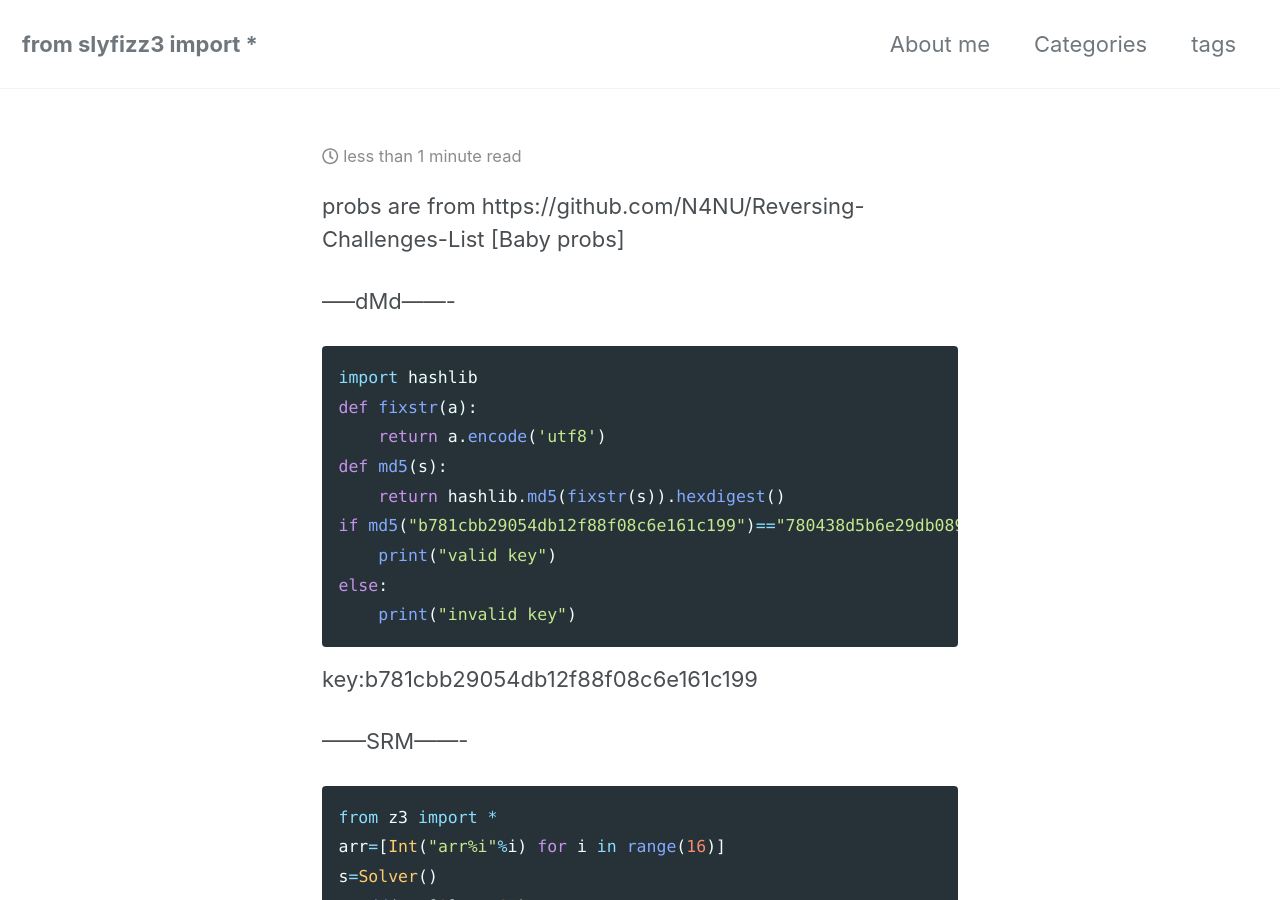
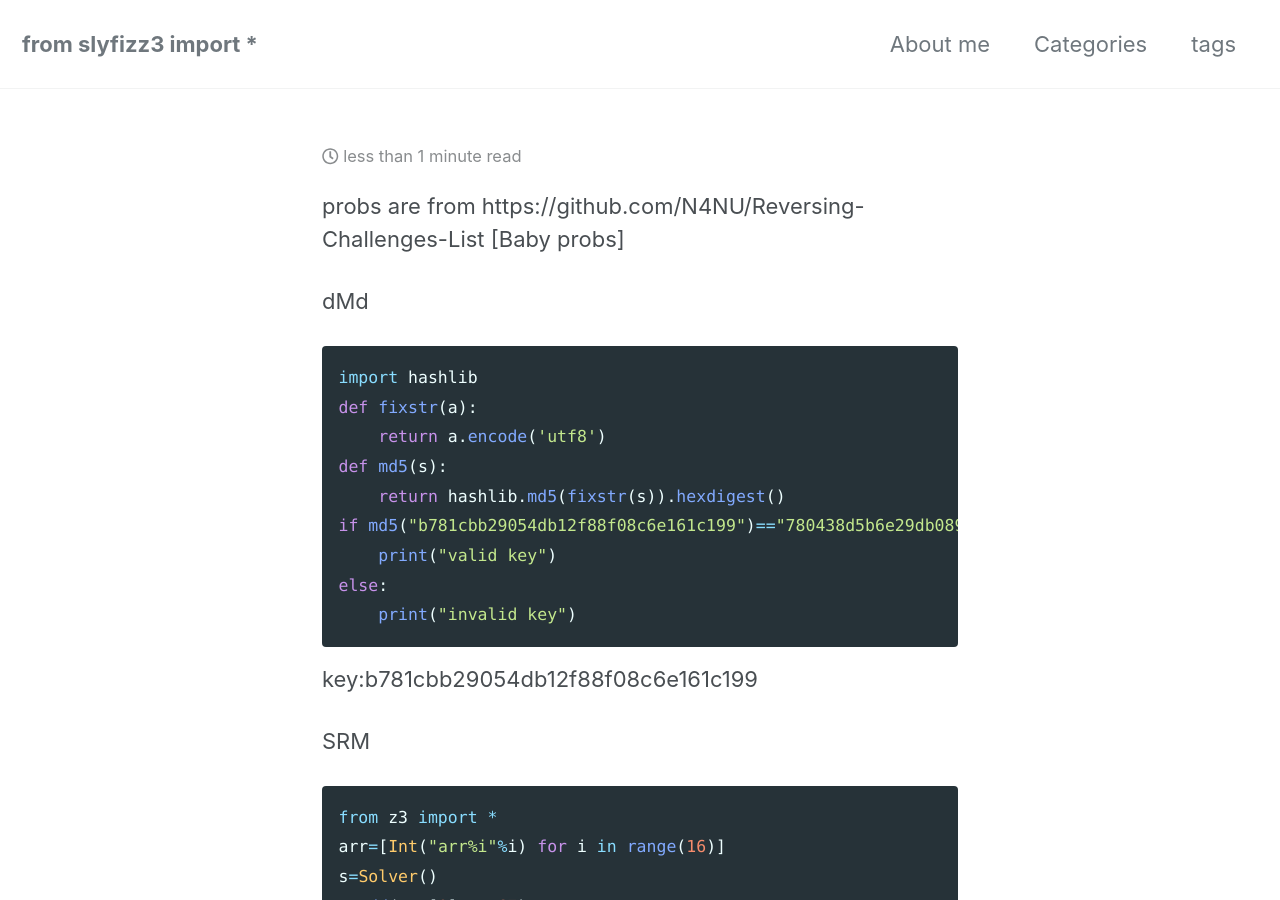
Before and after one commit to slyfizz3/slyfizz3.github.io, a Jekyll site: the page built from _posts/2019-06-26-Rev-chall[Baby].md, in a window 1280 px wide and 900 px high. Built offline with Jekyll 4.4.1, drawn with Linux system fonts in a browser that asks for light colours; cached includes are drawn as plain includes; nearby versions of some CDN libraries.

````diff
--- a/_posts/2019-06-26-Rev-chall[Baby].md
+++ b/_posts/2019-06-26-Rev-chall[Baby].md
@@ -8,7 +8,7 @@ tags:Baby
 probs are from https://github.com/N4NU/Reversing-Challenges-List
 [Baby probs]
 
------dMd-------
+dMd
 ```python
 import hashlib
 def fixstr(a):
@@ -22,7 +22,7 @@ else:
 ```
 key:b781cbb29054db12f88f08c6e161c199
 
-------SRM-------
+SRM
 ```python
 from z3 import *
 arr=[Int("arr%i"%i) for i in range(16)]
````
